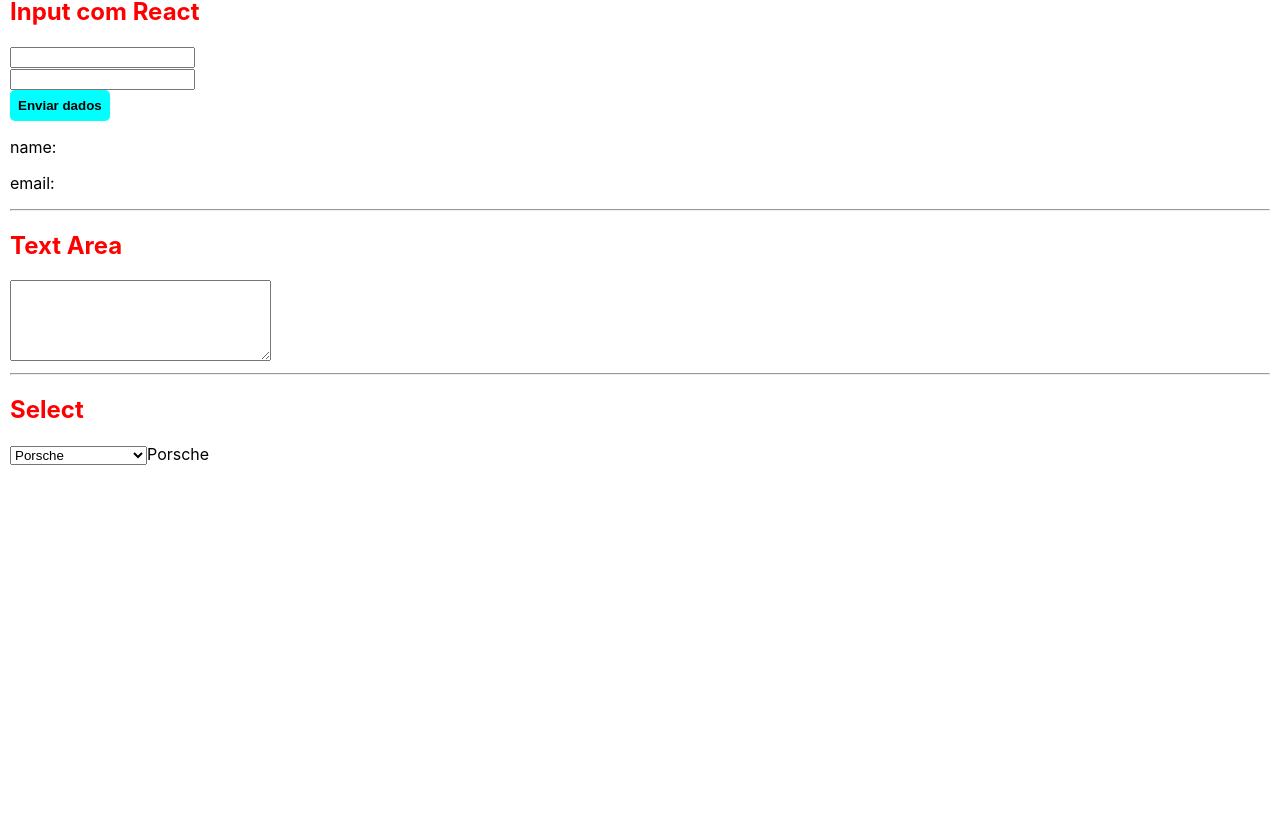
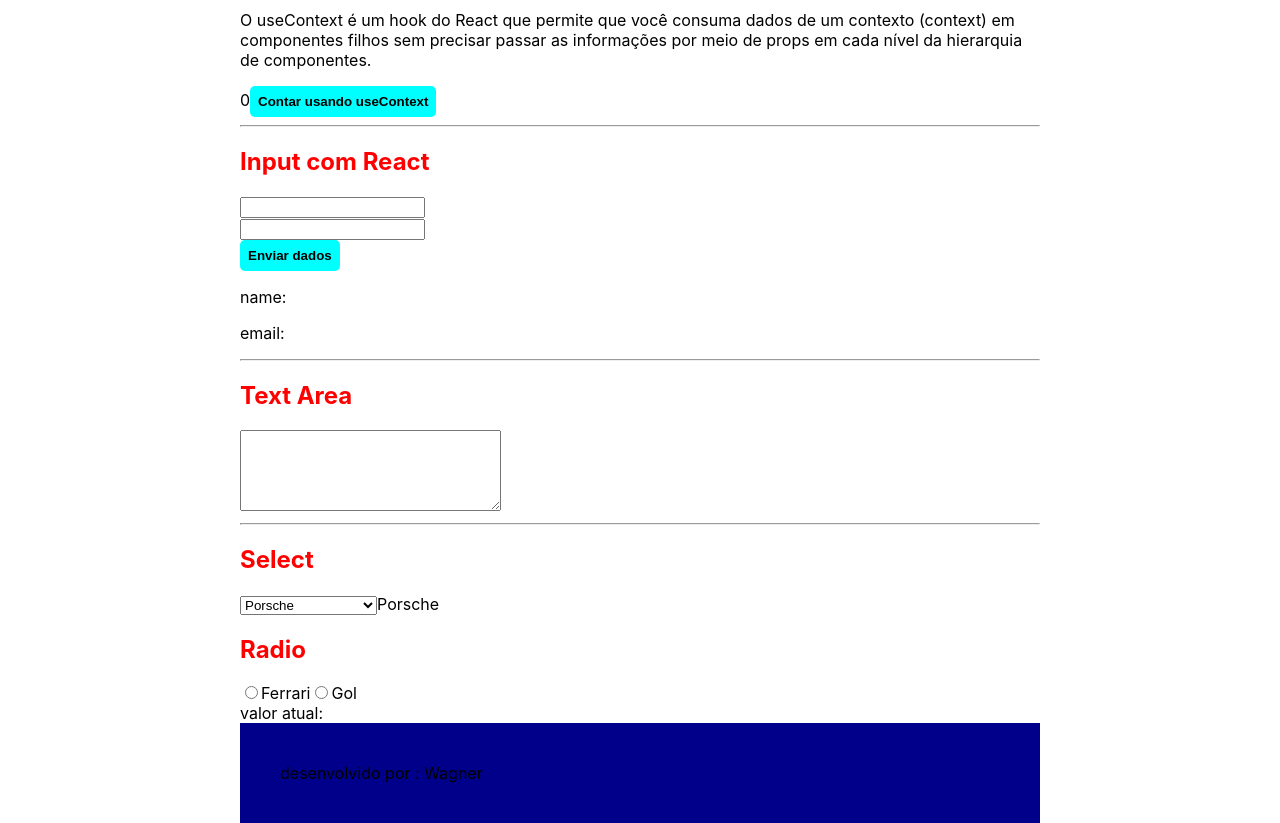
Before and after one commit to wagstalos/study-reactjs-codeboost, a React (Create React App) app: page / in a window 1280 px wide. Shown: the part 1619-2442 px from the top of the page. Before the commit the page ends 2094 px from the top, so only its background shows below. Built offline with nearby package versions, Linux system fonts and the light colour scheme.

Commit message:
feat: radio

```diff
--- a/src/App.css
+++ b/src/App.css
@@ -7,12 +7,27 @@ button {
   cursor: pointer;
 }
 
+html,body{
+  padding: 0;
+  margin: 0;
+}
+
+h2{
+  color: red;
+}
+
+footer{
+  padding: 40px;
+  background-color: darkblue;
+}
+
 .btn-rounded {
   border-radius: 999px;
   padding: 8px 14px;
   margin: 5px;
 }
 
-h2{
-  color: red;
+.container{
+  max-width: 800px;
+  margin: 0 auto;
 }
--- a/src/App.js
+++ b/src/App.js
@@ -11,6 +11,7 @@ import TextoComBotao from "./components/TextWithButton";
 import Input from "./components/Input";
 import TextArea from "./components/Textarea";
 import Select from "./components/Select";
+import Radio from "./components/Radio"
 
 import UserContext from "./context/UserContext";
 import User from "./components/User";
@@ -22,7 +23,7 @@ function App() {
     setCount(count + 1);
   }
   return (
-    <>
+    <div className="container">
       <Header />
       <Title titulo="titulo 1" subtitulo="sub 01" />
       <Title titulo="titulo 2" subtitulo="sub 02" />
@@ -56,7 +57,13 @@ function App() {
       <hr />
 
       <Select />
-    </>
+
+      <Radio />
+
+      <footer>
+        desenvolvido por : Wagner
+      </footer>
+    </div>
   );
 }
 
--- /dev/null
+++ b/src/components/Radio.jsx
@@ -0,0 +1,36 @@
+import { useState } from "react"
+
+export default function Radio(){
+    const [car, setCar] = useState('')
+
+    function handleChangeCar({target}){
+        setCar(target.value)
+    }
+
+    return(
+        <div>
+            <h2>Radio</h2>
+
+            <label htmlFor="">
+                <input type="radio"
+                        value="ferrari"
+                        checked={car === "ferrari"}
+                        onChange={handleChangeCar}
+                />
+                Ferrari
+            </label>
+
+            <label htmlFor="">
+                <input type="radio"
+                        value="gol"
+                        checked={car === "gol"}
+                        onChange={handleChangeCar}
+                />
+                Gol
+            </label>
+            <br />
+            valor atual: {car}
+        </div>
+    )
+
+}
```
